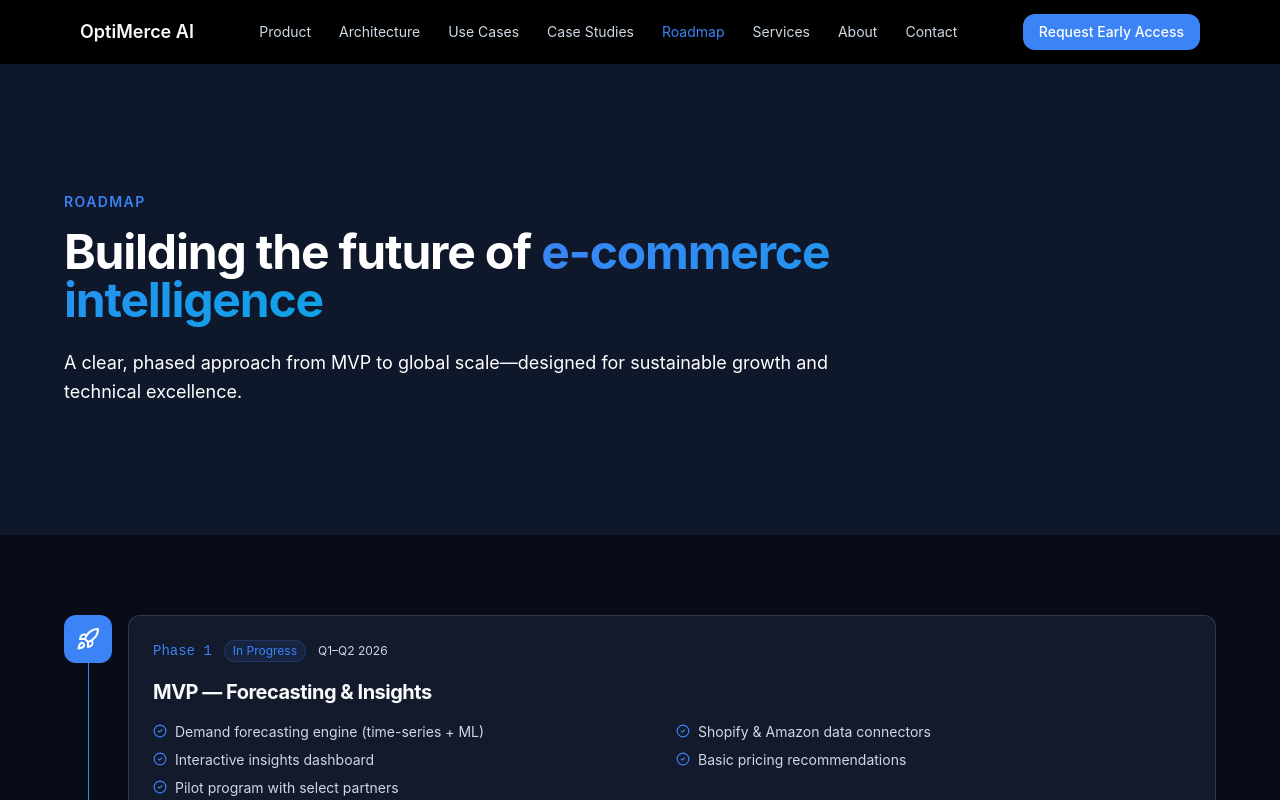
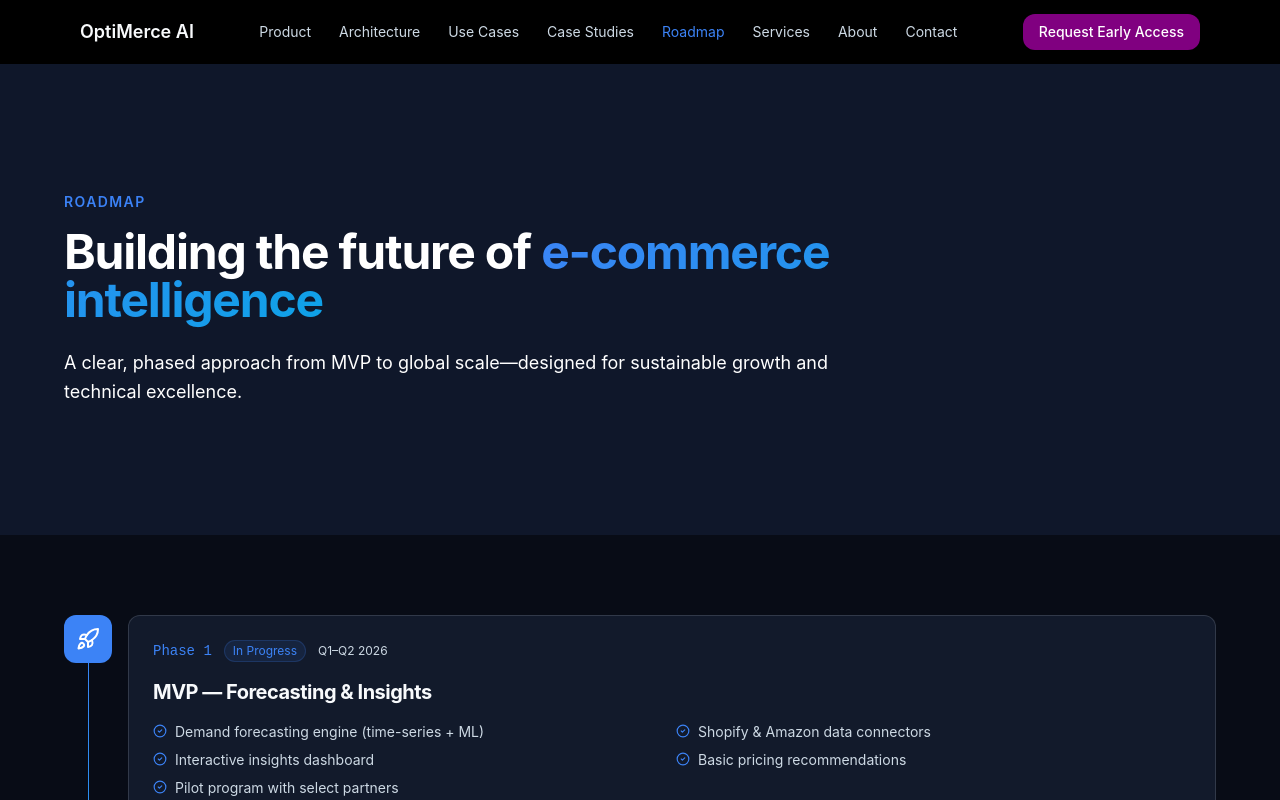
Before and after one commit to OptiMerceAI/OptiMerce-Ai_Website, a React (Vite) app: page /roadmap in a window 1280 px wide. Shown: the top 800 px of the page. Built offline with nearby package versions, Linux system fonts and the light colour scheme; the HTML template or start-up script is replaced by a standard one.

Commit message:
Update 'Request Early Access' buttons

```diff
--- a/src/components/Navbar.tsx
+++ b/src/components/Navbar.tsx
@@ -45,7 +45,8 @@ const Navbar = () => {
         <div className="hidden lg:flex items-center gap-3">
           <Link
             to="/contact"
-            className="px-4 py-2 text-sm font-medium rounded-lg bg-primary text-primary-foreground hover:opacity-90 transition-opacity"
+            className="px-4 py-2 text-sm font-medium rounded-lg text-white hover:opacity-90 transition-opacity"
+            style={{ backgroundColor: "#800080" }}
           >
             Request Early Access
           </Link>
@@ -88,7 +89,8 @@ const Navbar = () => {
               <Link
                 to="/contact"
                 onClick={() => setOpen(false)}
-                className="mt-2 px-4 py-2 text-sm font-medium rounded-lg bg-primary text-primary-foreground text-center"
+                className="mt-2 px-4 py-2 text-sm font-medium rounded-lg text-white text-center"
+                style={{ backgroundColor: "#800080" }}
               >
                 Request Early Access
               </Link>
--- a/src/pages/Index.tsx
+++ b/src/pages/Index.tsx
@@ -36,7 +36,8 @@ const Hero = () => (
         <div className="flex flex-wrap gap-4">
           <Link
             to="/contact"
-            className="inline-flex items-center gap-2 px-6 py-3 rounded-lg bg-primary text-primary-foreground font-medium hover:opacity-90 transition-opacity"
+            className="inline-flex items-center gap-2 px-6 py-3 rounded-lg text-white font-medium hover:opacity-90 transition-opacity"
+            style={{ backgroundColor: "#800080" }}
           >
             Request Early Access <ArrowRight size={16} />
           </Link>
@@ -159,7 +160,7 @@ const CTASection = () => (
       <motion.div initial={{ opacity: 0, y: 20 }} whileInView={{ opacity: 1, y: 0 }} viewport={{ once: true }}>
         <h2 className="text-3xl md:text-4xl font-bold text-hero-foreground mb-4">Ready to optimise your e-commerce operations?</h2>
         <p className="text-surface-dark-foreground mb-8">Join our pilot program and get early access to the OptiMerce AI decision engine.</p>
-        <Link to="/contact" className="inline-flex items-center gap-2 px-8 py-4 rounded-lg bg-primary text-primary-foreground font-medium text-lg hover:opacity-90 transition-opacity">
+        <Link to="/contact" className="inline-flex items-center gap-2 px-8 py-4 rounded-lg text-white font-medium text-lg hover:opacity-90 transition-opacity" style={{ backgroundColor: "#800080" }}>
           Request Early Access <ArrowRight size={18} />
         </Link>
       </motion.div>
```
